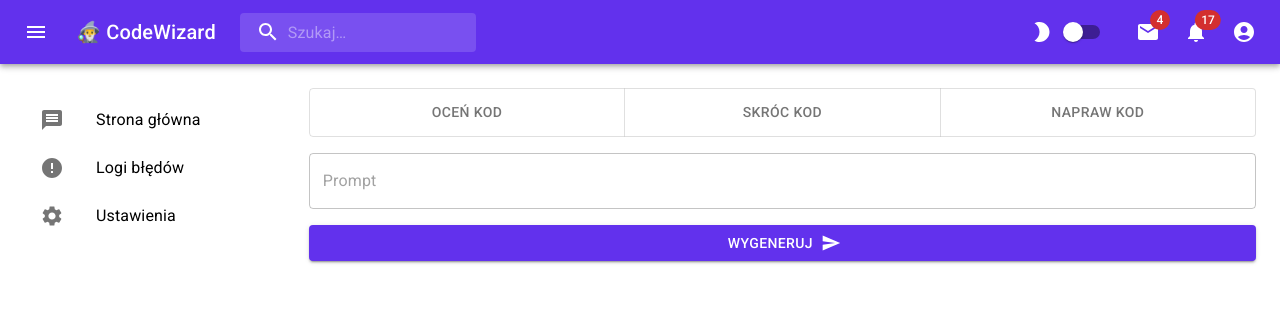
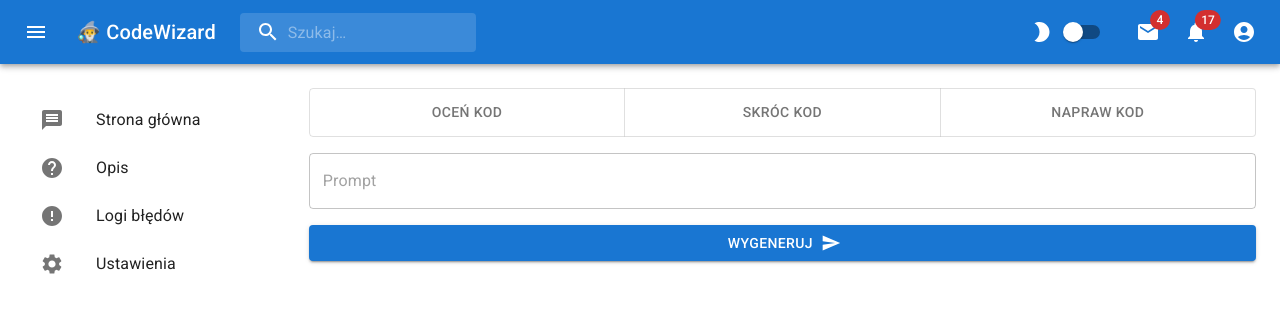
Before and after one commit to MichaelTeida/CodeWizard, a React (Vite) app: page / in a window 1280 px wide. Shown: the top 312 px of the page. Built offline with nearby package versions, Linux system fonts and the light colour scheme; a web font is replaced by a local one.

Commit message:
add: Theme color changing, output Boxes

```diff
--- a/src/App.jsx
+++ b/src/App.jsx
@@ -1,4 +1,4 @@
-import React from "react";
+import React, {useState} from "react";
 import './styles/App.scss'
 import '@fontsource/roboto/300.css'
 import '@fontsource/roboto/400.css'
@@ -8,12 +8,22 @@
 import Home from "./pages/Home.jsx"
 import {theme} from "./theme/theme.jsx";
 
-import {ThemeProvider} from "@mui/material";
+import {createTheme, ThemeProvider} from "@mui/material";
 
 function App() {
+    const [mode, setMode] = useState("light")
+
+    const darkTheme = createTheme({
+        palette: {
+            mode: mode
+        }
+    })
+
     return (
         <ThemeProvider theme={theme}>
-            <Home/>
+            <ThemeProvider theme={darkTheme}>
+                <Home setMode={setMode} mode={mode} />
+            </ThemeProvider>
         </ThemeProvider>
     )
 }
--- a/src/components/Chat.jsx
+++ b/src/components/Chat.jsx
@@ -10,11 +10,12 @@
     IconButton,
     Typography,
     Box,
-    TextField, ToggleButtonGroup, ToggleButton
+    TextField, ToggleButtonGroup, ToggleButton, Checkbox
 } from "@mui/material";
 import ShareIcon from '@mui/icons-material/Share';
 import FavoriteIcon from '@mui/icons-material/Favorite';
 import SendIcon from '@mui/icons-material/Send';
+import {CheckBox, FavoriteBorder} from "@mui/icons-material";
 
 function Chat() {
     const [prompt, setPrompt] = useState('')
@@ -48,7 +49,7 @@
                                 aria-label="Platform"
                                 value={action}
                                 onChange={handleChange}
-                                fullWidth="true"
+                                fullWidth
                             >
                                 <ToggleButton spacing={2} value="rate">Oceń kod</ToggleButton>
                                 <ToggleButton value="android">Skróc kod</ToggleButton>
@@ -67,7 +68,7 @@
                                 })}
                             />
                             {/*<input type="submit" value="Wygeneruj" color="primary" variant="contained"/>*/}
-                            <Button type="submit" color="primary" variant="contained" endIcon={<SendIcon />}>
+                            <Button type="submit" color="primary" variant="contained" endIcon={<SendIcon/>}>
                                 Wygeneruj
                             </Button>
                             {errors.prompt && (
@@ -84,14 +85,28 @@
                     {prompt &&
                         <Card>
                             <CardContent>
-                                <Typography component={'span'} variant="body2" color="text.secondary">
+                                <Typography variant="h6" fontWeight={600}>Kod:</Typography>
+                                <Card variant="outlined">
+                                    <CardContent>
+                                        <Typography component={'span'} variant="body1">
+                                            <OpenAi prompt={prompt}/>
+                                        </Typography>
+                                    </CardContent>
+                                </Card>
+                            </CardContent>
+                            <CardContent>
+                                <Typography variant="h6" fontWeight={600}>Komentarz:</Typography>
+                                <Card variant="outlined">
+                                    <CardContent>
+                                <Typography component={'span'} variant="body1">
                                     <OpenAi prompt={prompt}/>
                                 </Typography>
                             </CardContent>
+                        </Card>
+                            </CardContent>
                             <CardActions disableSpacing>
-                                <IconButton aria-label="add to favorites">
-                                    <FavoriteIcon/>
-                                </IconButton>
+                                <Checkbox icon={<FavoriteBorder/>}
+                                          checkedIcon={<FavoriteIcon sx={{color: "#FF0000"}}/>}/>
                                 <IconButton aria-label="share">
                                     <ShareIcon/>
                                 </IconButton>
--- a/src/components/Header.jsx
+++ b/src/components/Header.jsx
@@ -58,7 +58,7 @@
     },
 }));
 
-export default function Header() {
+export default function Header({setMode, mode}) {
     const [anchorEl, setAnchorEl] = React.useState(null);
     const [mobileMoreAnchorEl, setMobileMoreAnchorEl] = React.useState(null);
 
@@ -153,7 +153,7 @@
                 </IconButton>
                 <p>Profil</p>
             </MenuItem>
-            <MenuItem onClick={handleProfileMenuOpen}>
+            <MenuItem>
                 <IconButton
                     size="large"
                     aria-label="account of current user"
@@ -163,14 +163,14 @@
                 >
                     <ModeNight/>
                 </IconButton>
-                <Switch/>
+                <Switch onChange={(e) => setMode(mode === 'light' ? 'dark' : 'light')}/>
             </MenuItem>
         </Menu>
     );
 
     return (
-        <Box sx={{flexGrow: 1}}>
-            <AppBar position="static">
+        <>
+            <AppBar position="sticky">
                 <Toolbar>
                     <IconButton
                         size="large"
@@ -202,7 +202,7 @@
                     <Box sx={{display: {xs: 'none', md: 'flex'}}}>
                         <IconButton size="large" color="inherit">
                             <ModeNight/>
-                            <Switch/>
+                            <Switch onChange={(e) => setMode(mode === 'light' ? 'dark' : 'light')}/>
                         </IconButton>
                         <IconButton size="large" aria-label="show 4 new mails" color="inherit">
                             <Badge badgeContent={4} color="error">
@@ -246,6 +246,6 @@
             </AppBar>
             {renderMobileMenu}
             {renderMenu}
-        </Box>
+        </>
     );
 }
--- a/src/components/Sidebar.jsx
+++ b/src/components/Sidebar.jsx
@@ -1,12 +1,14 @@
 import React from 'react';
-import {Box, List, ListItemButton, ListItemIcon, ListItemText, ListItem, Button} from '@mui/material'
+import {Box, List, ListItemButton, ListItemIcon, ListItemText, ListItem} from '@mui/material'
 import MessageIcon from '@mui/icons-material/Message';
 import ErrorIcon from '@mui/icons-material/Error';
 import SettingsIcon from '@mui/icons-material/Settings';
+import HelpIcon from '@mui/icons-material/Help';
 
 const Sidebar = () => {
     return (
         <Box flex={2} p={3} sx={{display: {xs: "none", sm: "block"}}}>
+            <Box position="fixed">
                 <List>
                     <ListItem disablePadding>
                         <ListItemButton component="a" href="#">
@@ -14,6 +16,14 @@
                                 <MessageIcon/>
                             </ListItemIcon>
                             <ListItemText primary="Strona główna"/>
+                        </ListItemButton>
+                    </ListItem>
+                    <ListItem disablePadding>
+                        <ListItemButton component="a" href="#about">
+                            <ListItemIcon>
+                                <HelpIcon/>
+                            </ListItemIcon>
+                            <ListItemText primary="Opis"/>
                         </ListItemButton>
                     </ListItem>
                     <ListItem disablePadding>
@@ -34,6 +44,7 @@
                     </ListItem>
                 </List>
             </Box>
+        </Box>
     );
 };
 
--- a/src/pages/Home.jsx
+++ b/src/pages/Home.jsx
@@ -4,10 +4,15 @@
 import Sidebar from "../components/Sidebar.jsx";
 import React from "react";
 
-function Home() {
+function Home({setMode, mode}) {
     return (
-        <Box>
-            <Header/>
+        <Box bgcolor={"background.default"}
+             sx={{
+                     minHeight: "100vh",
+             }}
+             color={"text.primary"}
+        >
+            <Header setMode={setMode} mode={mode} />
             <Stack direction="row" justifyContent="space-between">
                 <Sidebar/>
                 <Chat/>
```
Lines whose indentation alone changed are shown as unchanged.
